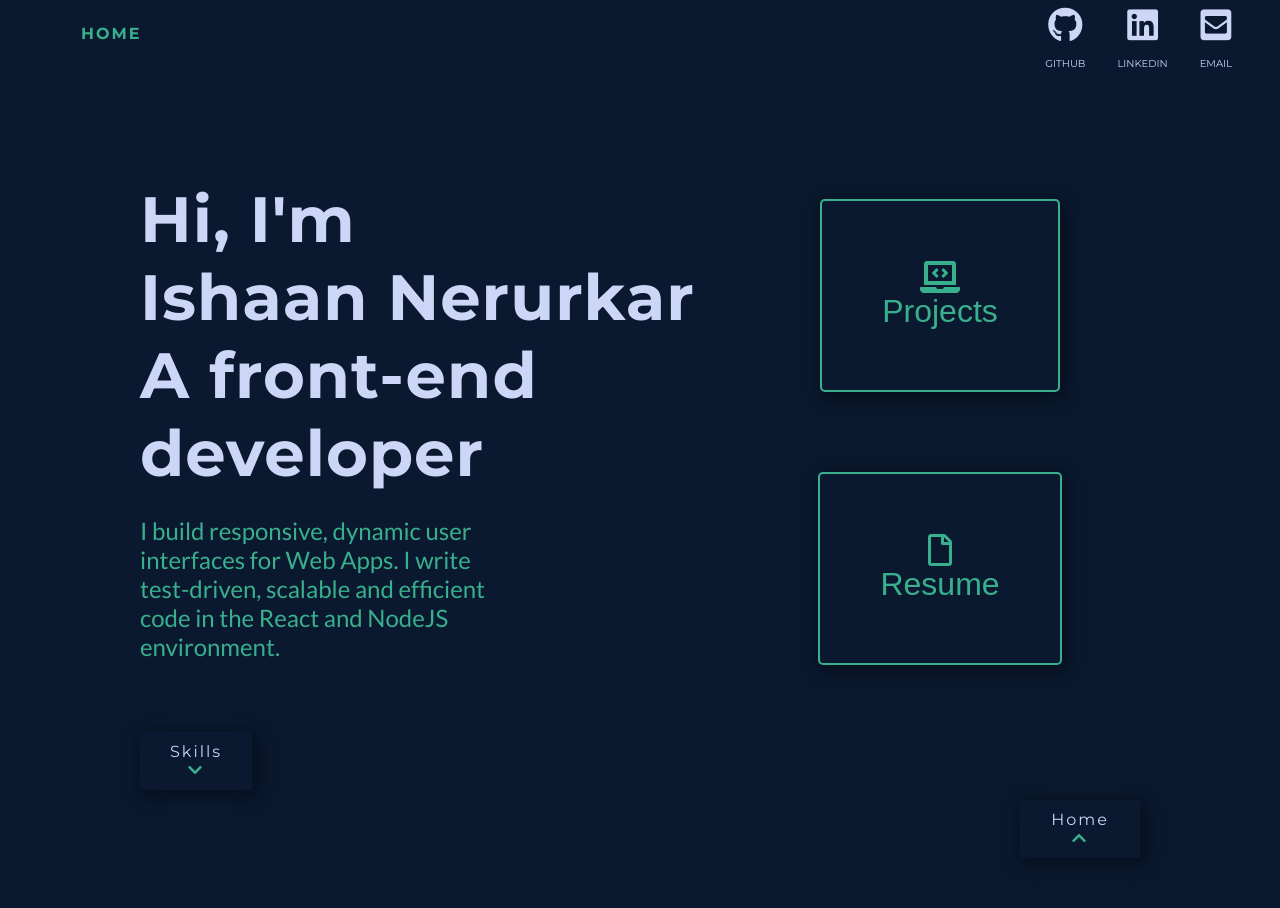
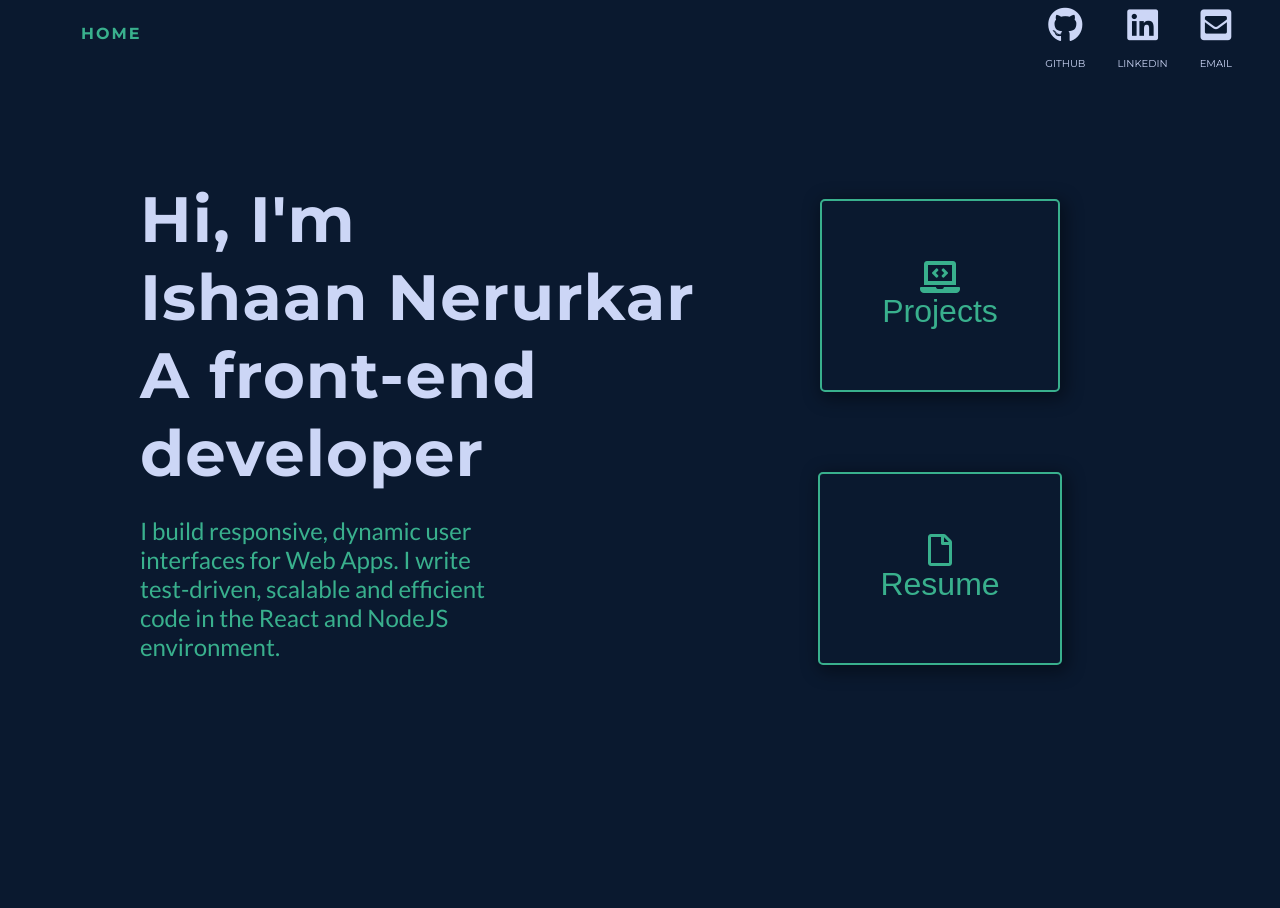
Before and after one commit to ishaan-ner/portfolio-website, a React (Create React App) app: page / in a window 1280 px wide. Shown: the top 908 px of the page. Built offline with nearby package versions, Linux system fonts and the light colour scheme.

Commit message:
made homepage scrollable

```diff
--- a/src/App.js
+++ b/src/App.js
@@ -6,22 +6,22 @@ import About from "./components/About/About";
 import Skills from "./components/Skills/Skills";
 import Projects from "./components/Projects/Projects";
 import PageNotFound from "./components/PageNotFound";
-import { animateScroll as scroll } from "react-scroll";
+// import { animateScroll as scroll } from "react-scroll";
 
 function App() {
-  const scrollBottom = () => {
-    scroll.scrollToBottom();
-  };
-  const scrollTop = () => {
-    scroll.scrollToTop();
-  };
+  // const scrollBottom = () => {
+  //   scroll.scrollToBottom();
+  // };
+  // const scrollTop = () => {
+  //   scroll.scrollToTop();
+  // };
   return (
     <div className="App">
       <Navbar />
       <Switch>
         <Route exact path="/">
-          <About scrollBottom={scrollBottom} />
-          <Skills scrollTop={scrollTop} />
+          <About />
+          <Skills />
         </Route>
         <Route exact path="/projects">
           <Projects />
--- a/src/App.scss
+++ b/src/App.scss
@@ -9,7 +9,6 @@ body {
   color: $text-primary;
   font-family: $font-primary;
   background-color: $bg-dark;
-  overflow-y: hidden;
 }
 
 ul {
--- a/src/components/About/About.js
+++ b/src/components/About/About.js
@@ -4,7 +4,7 @@ import "./about.styles.scss";
 
 const About = ({ scrollBottom }) => {
   return (
-    <section className="about">
+    <section className="about" id="about">
       <div className="about-me">
         <h1>Hi, I'm</h1>
         <h1>Ishaan Nerurkar</h1>
@@ -31,12 +31,12 @@ const About = ({ scrollBottom }) => {
           </button>
         </a>
       </div>
-      <div className="scroll-btn" onClick={scrollBottom}>
+      {/* <div className="scroll-btn" onClick={scrollBottom}>
         Skills
         <span>
           <i className="fas fa-chevron-down"></i>
         </span>
-      </div>
+      </div> */}
     </section>
   );
 };
--- a/src/components/About/about.styles.scss
+++ b/src/components/About/about.styles.scss
@@ -59,25 +59,25 @@
     }
   }
 
-  .scroll-btn {
-    text-align: center;
-    position: absolute;
-    display: flex;
-    flex-direction: column;
-    bottom: 10px;
-    left: 0;
-    letter-spacing: 2px;
-    cursor: pointer;
-    color: $text-primary;
-    box-shadow: $box-shadow-small;
-    padding: 10px 30px;
-    span {
-      color: $text-highlight;
-    }
-    &:hover {
-      box-shadow: $box-shadow-large;
-    }
-  }
+  // .scroll-btn {
+  //   text-align: center;
+  //   position: absolute;
+  //   display: flex;
+  //   flex-direction: column;
+  //   bottom: 10px;
+  //   left: 0;
+  //   letter-spacing: 2px;
+  //   cursor: pointer;
+  //   color: $text-primary;
+  //   box-shadow: $box-shadow-small;
+  //   padding: 10px 30px;
+  //   span {
+  //     color: $text-highlight;
+  //   }
+  //   &:hover {
+  //     box-shadow: $box-shadow-large;
+  //   }
+  // }
 
   @media only screen and (max-width: 850px) {
     padding: 0 50px;
--- a/src/components/Skills/Skills.js
+++ b/src/components/Skills/Skills.js
@@ -22,12 +22,14 @@ const Skills = ({ scrollTop }) => {
 
   return (
     <section className="skills" id="skills">
-      <div className="scroll-btn" onClick={scrollTop}>
+      {/* <div className="scroll-btn" onClick={scrollTop}>
         Home
         <span>
           <i className="fas fa-chevron-up"></i>
         </span>
-      </div>
+      </div> */}
+
+      <h1>My tech-stack includes...</h1>
 
       <div className="svg-grid">
         {svgArray.map((item, index) => (
--- a/src/components/Skills/skills.styles.scss
+++ b/src/components/Skills/skills.styles.scss
@@ -2,25 +2,30 @@
 
 .skills {
   height: 100vh;
+  padding-top: 100px;
 
-  .scroll-btn {
+  h1 {
     text-align: center;
-    display: flex;
-    flex-direction: column;
-    letter-spacing: 2px;
-    cursor: pointer;
-    width: 120px;
-    margin: 0 0 50px auto;
-    color: $text-primary;
-    box-shadow: $box-shadow-small;
-    padding: 10px 30px;
-    span {
-      color: $text-highlight;
-    }
-    &:hover {
-      box-shadow: $box-shadow-large;
-    }
   }
+
+  // .scroll-btn {
+  //   text-align: center;
+  //   display: flex;
+  //   flex-direction: column;
+  //   letter-spacing: 2px;
+  //   cursor: pointer;
+  //   width: 120px;
+  //   margin: 0 0 50px auto;
+  //   color: $text-primary;
+  //   box-shadow: $box-shadow-small;
+  //   padding: 10px 30px;
+  //   span {
+  //     color: $text-highlight;
+  //   }
+  //   &:hover {
+  //     box-shadow: $box-shadow-large;
+  //   }
+  // }
 
   .svg-grid {
     display: flex;
```
